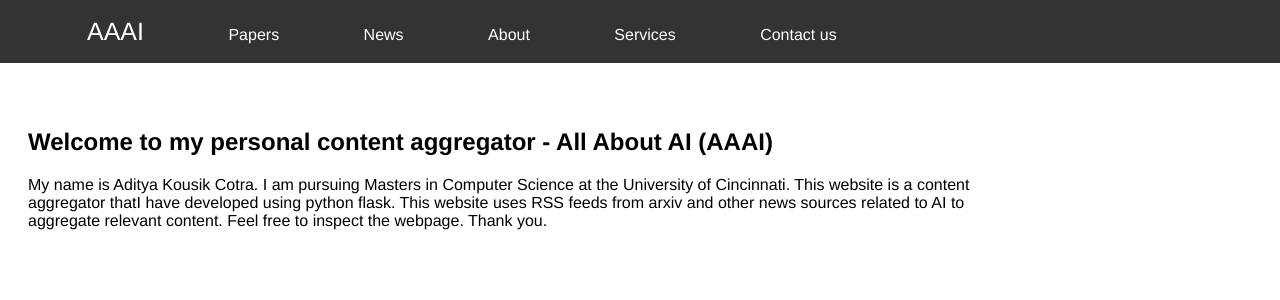
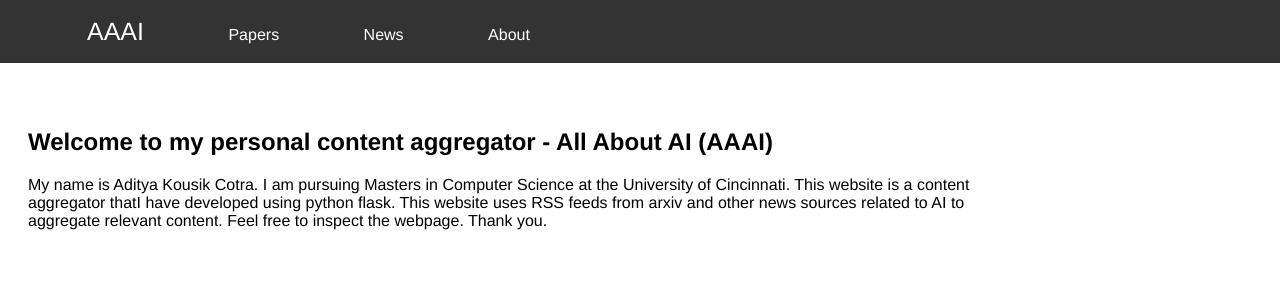
Before and after one commit to cotraak/AI.content.aggregator, a Flask app: page /about in a window 1280 px wide. Shown: the top 300 px of the page. Run offline with Flask 2, Linux system fonts and the light colour scheme; parts of the project's set-up code (start-up, migrations or seed data) failed here and were passed over.

Commit message:
Removed services and contact us

```diff
--- a/templates/about.html
+++ b/templates/about.html
@@ -13,8 +13,8 @@
                 <a href="{{url_for('paperspage')}}">Papers</a>
                 <a href="{{url_for('newspage')}}">News</a>
                 <a href="{{url_for('aboutpage')}}">About</a>
-                <a href="#">Services</a>
-                <a href="#">Contact us</a>
+                <!-- <a href="#">Services</a>
+                <a href="#">Contact us</a> -->
             </nav>
         </div>
     </div>
--- a/templates/news.html
+++ b/templates/news.html
@@ -20,8 +20,8 @@
                 <a href="{{url_for('paperspage')}}">Papers</a>
                 <a href="{{url_for('newspage')}}">News</a>
                 <a href="{{url_for('aboutpage')}}">About</a>
-                <a href="#">Services</a>
-                <a href="#">Contact us</a>
+                <!-- <a href="#">Services</a>
+                <a href="#">Contact us</a> -->
             </nav>
         </div>
     </div>
--- a/templates/papers.html
+++ b/templates/papers.html
@@ -13,8 +13,8 @@
                 <a href="{{url_for('paperspage')}}">Papers</a>
                 <a href="{{url_for('newspage')}}">News</a>
                 <a href="#">About</a>
-                <a href="#">Services</a>
-                <a href="#">Contact us</a>
+                <!-- <a href="#">Services</a>
+                <a href="#">Contact us</a> -->
             </nav>
         </div>
     </div>
```
